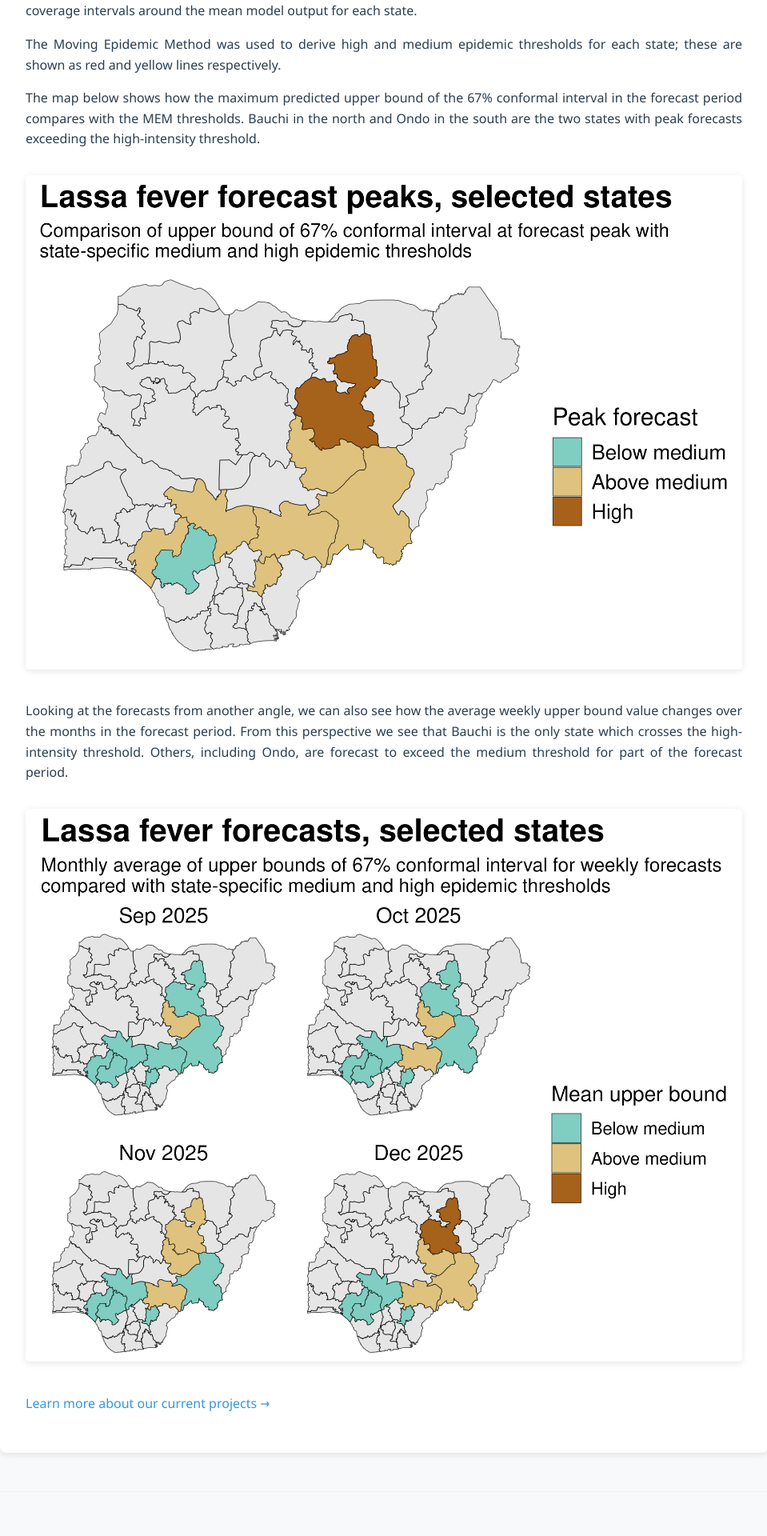
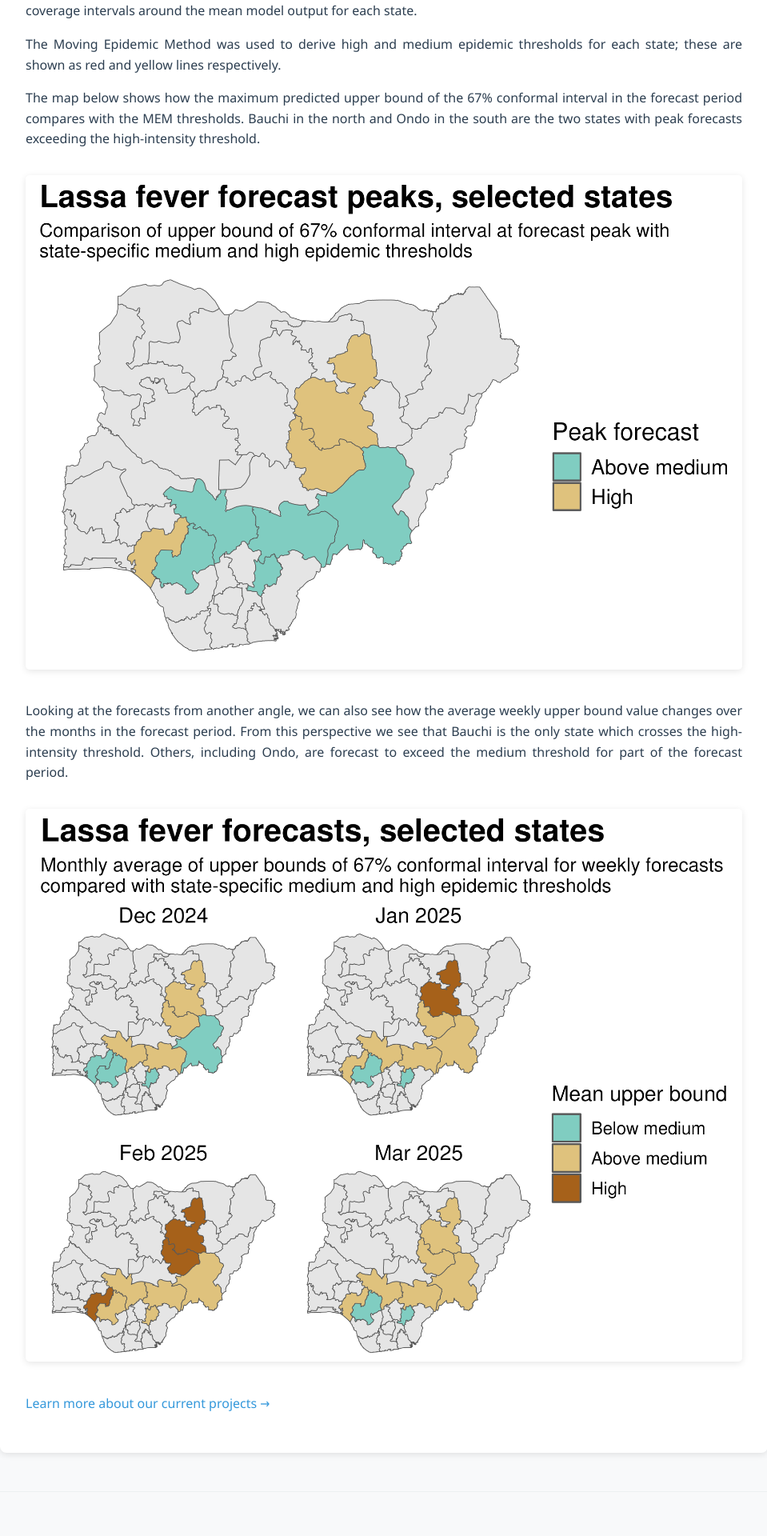
Before and after one commit to eafzd/eafzd.github.io, a Jekyll site: the page built from index.markdown, in a window 1280 px wide. Shown: the part 642-2562 px from the top of the page at 80% size, without its empty margins (160-1119 px from the left). Built offline with Jekyll 4.4.1, drawn with Linux system fonts in a browser that asks for light colours.

Commit message:
Update Lassa Sentinel images: Downloaded 3 files: storymap-linechart_20251105_113828.png, storymap-single-map_20251105_113828.png, storymap-timeseries-map_20251105_113828.png Timestamp: 20251105_113828

```diff
--- a/download_summary.txt
+++ b/download_summary.txt
@@ -1,3 +1,2 @@
-Downloaded 0 files:
-Failed to download 3 files: storymap-linechart.png, storymap-single-map.png, storymap-timeseries-map.png
-Timestamp: 20251013_092713
+Downloaded 3 files: storymap-linechart_20251105_113828.png, storymap-single-map_20251105_113828.png, storymap-timeseries-map_20251105_113828.png
+Timestamp: 20251105_113828
--- /dev/null
+++ b/filename_mapping.txt
@@ -0,0 +1,3 @@
+storymap-linechart.png,storymap-linechart_20251105_113828.png
+storymap-single-map.png,storymap-single-map_20251105_113828.png
+storymap-timeseries-map.png,storymap-timeseries-map_20251105_113828.png
--- a/index.markdown
+++ b/index.markdown
@@ -6,7 +6,7 @@ description: "Research project developing forecasting systems for zoonotic disea
 
 # Latest forecasts for Nigeria
 
-<img src="/assets/images/lassa-sentinel/storymap-linechart_20251016_111051.png" alt="Forecasts by state">
+<img src="/assets/images/lassa-sentinel/storymap-linechart_20251105_113828.png" alt="Forecasts by state">
 
 Time-series charts show in green how well the model fits to confirmed case counts in the training dataset (grey dots), with projections from November 2024 shown in purple. We used the conformal prediction algorithm to visualise 67% coverage intervals around the mean model output for each state.
 
@@ -14,11 +14,11 @@ The  Moving Epidemic Method  was used to derive high and medium epidemic thresho
 
 The map below shows how the maximum predicted upper bound of the 67% conformal interval in the forecast period compares with the MEM thresholds. Bauchi in the north and Ondo in the south are the two states with peak forecasts exceeding the high-intensity threshold.
 
-<img src="/assets/images/lassa-sentinel/storymap-single-map_20251016_111051.png" alt="Forecasts map">
+<img src="/assets/images/lassa-sentinel/storymap-single-map_20251105_113828.png" alt="Forecasts map">
 
 Looking at the forecasts from another angle, we can also see how the average weekly upper bound value changes over the months in the forecast period. From this perspective we see that Bauchi is the only state which crosses the high-intensity threshold. Others, including Ondo, are forecast to exceed the medium threshold for part of the forecast period.
 
-<img src="/assets/images/lassa-sentinel/storymap-timeseries-map_20251016_111051.png" alt="Timeseries forecasts map">
+<img src="/assets/images/lassa-sentinel/storymap-timeseries-map_20251105_113828.png" alt="Timeseries forecasts map">
 
 
 [Learn more about our current projects →](/about/)
```
Also changed, not shown: assets/images/lassa-sentinel/storymap-single-map_20251016_111051.png (deleted), assets/images/lassa-sentinel/storymap-single-map_20251105_113828.png (added), assets/images/lassa-sentinel/storymap-timeseries-map_20251016_111051.png (deleted), assets/images/lassa-sentinel/storymap-timeseries-map_20251105_113828.png (added), 2 other files.
